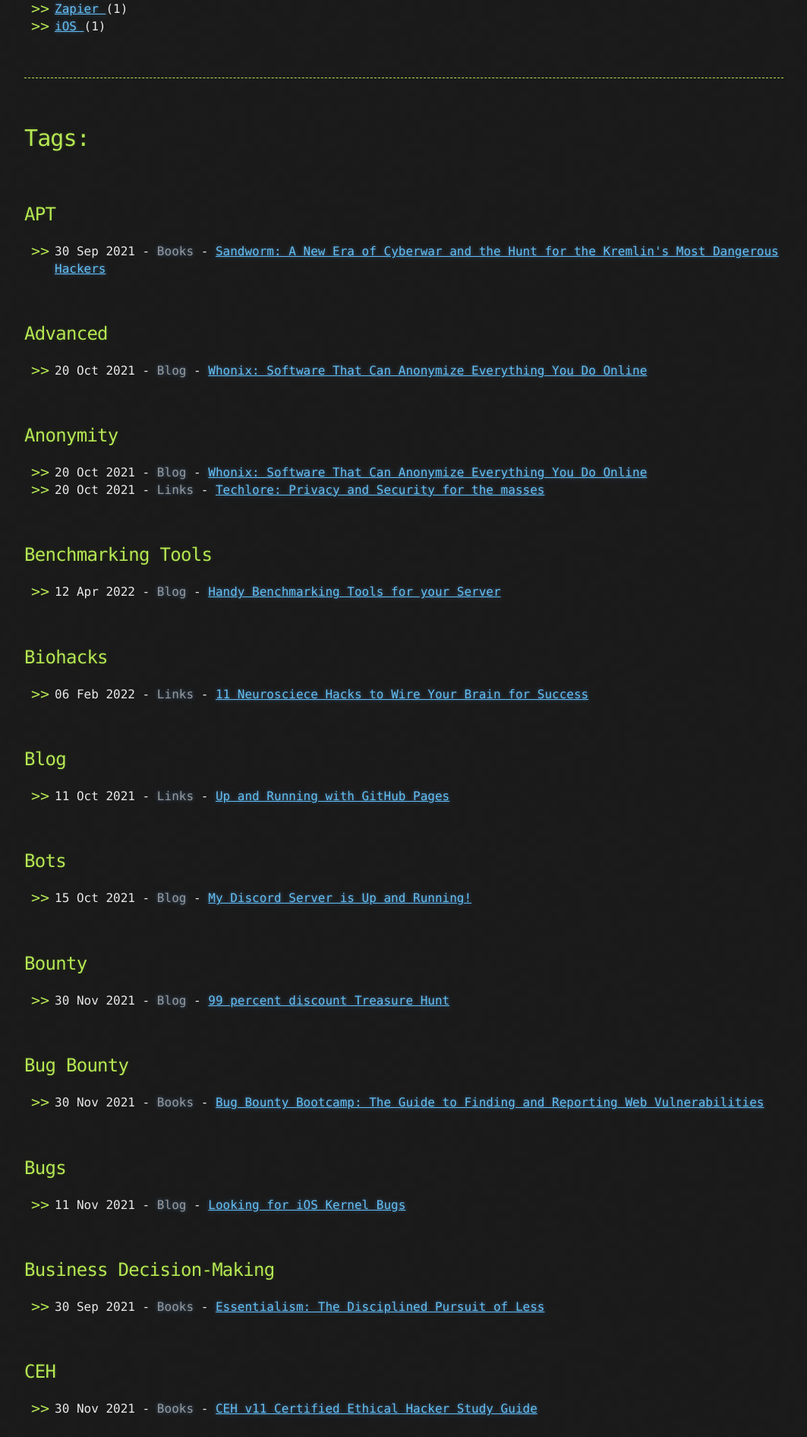
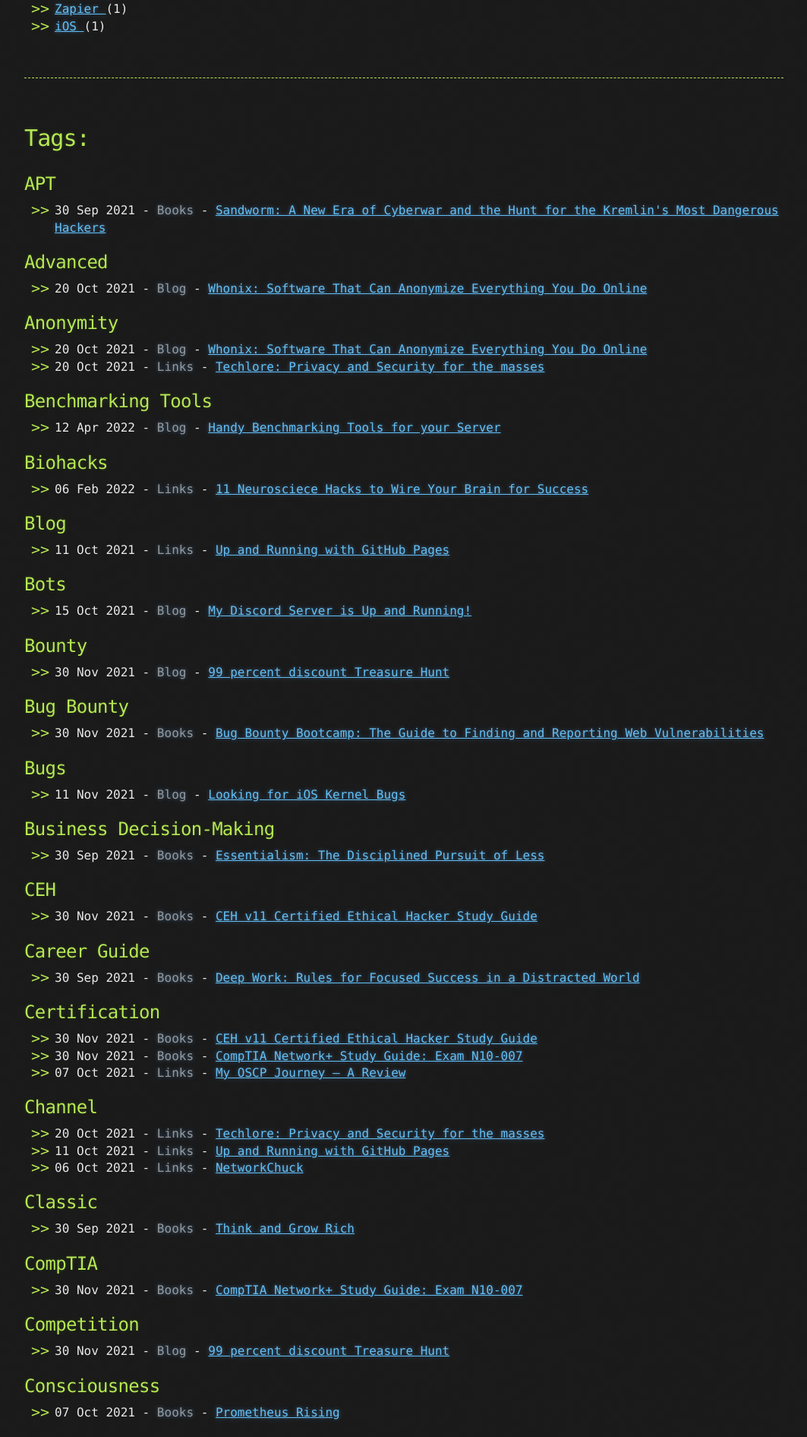
Before and after one commit to CamoCatX/camocatx.github.io, a Jekyll site: the page built from tags.md, in a window 1280 px wide. Shown: the part 2933-4824 px from the top of the page at 76% size, without its empty margins (108-1171 px from the left). Built offline with Jekyll 4.4.1, drawn with Linux system fonts in a browser that asks for light colours.

Commit message:
Edit spacing in Tags page

```diff
--- a/_sass/base.scss
+++ b/_sass/base.scss
@@ -442,6 +442,18 @@ code.posttag{
   @extend h6;
 }
 
+.tags {
+  margin: 0 0 -10px;
+  font-weight: normal;
+  font-family: Monaco, "Bitstream Vera Sans Mono", "Lucida Console", Terminal, monospace;
+  color: $header;
+  letter-spacing: -0.03em;
+  text-shadow: 0 1px 1px rgba(0, 0, 0, 0.1),
+               0 0 5px rgba(181, 232, 83, 0.1),
+               0 0 10px rgba(181, 232, 83, 0.1);
+  font-size: 24px;
+}
+
 // Footnotes ( 09102022 Added )
 
 .font {
--- a/tags.md
+++ b/tags.md
@@ -26,8 +26,7 @@ permalink: /tags/
 # Tags:
 {% assign taglist = site.tags | sort %}
 {% for tag in taglist %}
-  <br>
-  <h2 id="{{ tag[0] | replace: " " , "-" | downcase }}">{{ tag[0] }}</h2>
+  <div class="tags" id="{{ tag[0] | replace: " " , "-" | downcase }}">{{ tag[0] }}</div>
   <ul>
     {% assign list = tag[1] %}
     {% for post in list %}
```
